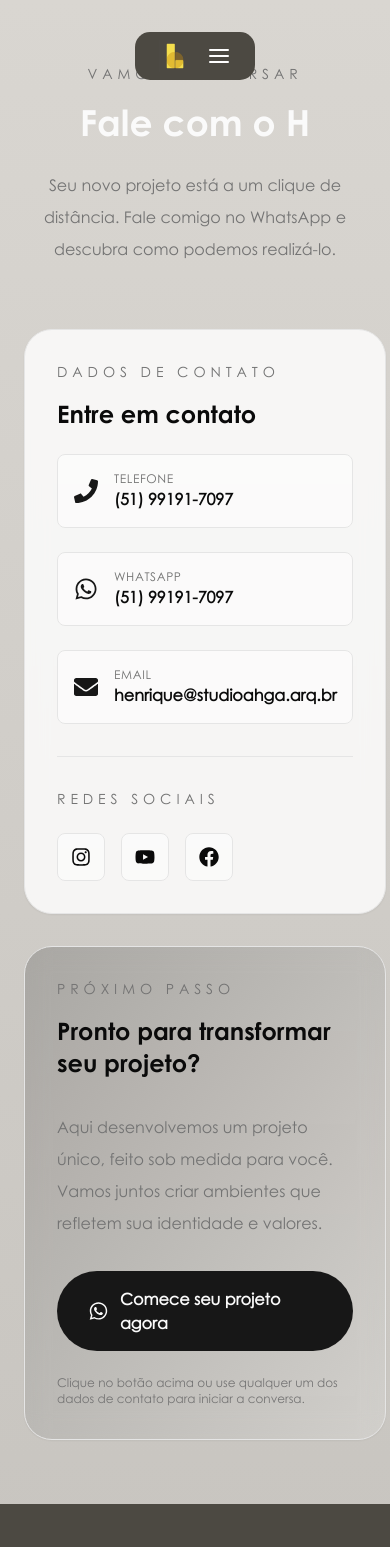
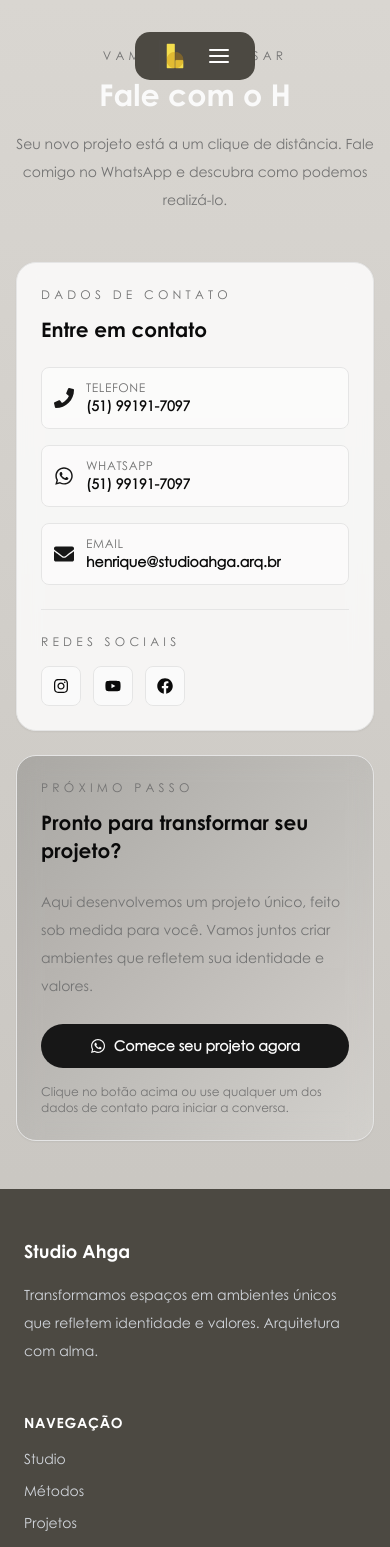
Before and after one commit to PedroGoettert/studio-ahga, a Next.js app: page /contato in a window 390 px wide. Shown: the top 1547 px of the page. Built offline with nearby package versions, Linux system fonts and the light colour scheme.

Commit message:
refactor: implement mobile-first responsiveness in contato page

```diff
--- a/src/app/contato/page.tsx
+++ b/src/app/contato/page.tsx
@@ -2,53 +2,56 @@
 
 import { Footer } from "@/components/Footer";
 import {
+	FaEnvelope,
 	FaFacebook,
-	FaYoutube,
-	FaWhatsapp,
 	FaInstagram,
 	FaPhone,
-	FaEnvelope,
+	FaWhatsapp,
+	FaYoutube,
 } from "react-icons/fa";
 
 export default function Contato() {
 	return (
 		<main className="min-h-screen bg-gradient-to-b from-[#d9d6d1] to-[#c0bdb8] text-foreground">
-			<section className="mx-auto max-w-6xl px-6 py-16 lg:px-8 lg:py-24">
+			<section className="mx-auto max-w-6xl px-4 py-12 sm:px-6 sm:py-16 lg:px-8 lg:py-24">
 				<div className="text-center">
-					<p className="font-text text-sm uppercase tracking-[0.35em] text-muted-foreground">
+					<p className="font-text text-xs sm:text-sm uppercase tracking-[0.35em] text-muted-foreground">
 						Vamos conversar
 					</p>
-					<h1 className="mt-4 font-title text-4xl font-semibold leading-tight text-primary-foreground sm:text-5xl">
+					<h1 className="mt-3 sm:mt-4 font-title text-3xl sm:text-4xl lg:text-5xl font-semibold leading-tight text-primary-foreground">
 						Fale com o H
 					</h1>
-					<p className="mx-auto mt-6 max-w-3xl font-text text-base leading-8 text-muted-foreground sm:text-lg">
-						Seu novo projeto está a um clique de distância. Fale comigo no WhatsApp
-						e descubra como podemos realizá-lo.
+					<p className="mx-auto mt-4 sm:mt-6 max-w-3xl font-text text-sm sm:text-base lg:text-lg leading-7 sm:leading-8 text-muted-foreground">
+						Seu novo projeto está a um clique de distância. Fale comigo no
+						WhatsApp e descubra como podemos realizá-lo.
 					</p>
 				</div>
 
-				<div className="mt-16 grid gap-8 md:grid-cols-2">
-					<div className="rounded-[28px] border border-border bg-card/80 p-8 shadow-sm backdrop-blur-md">
+				<div className="mt-12 sm:mt-16 grid gap-6 sm:gap-8 lg:grid-cols-2">
+					<div className="rounded-[20px] sm:rounded-[28px] border border-border bg-card/80 p-6 sm:p-8 shadow-sm backdrop-blur-md">
 						<div className="mb-6">
-							<p className="font-text text-sm uppercase tracking-[0.35em] text-muted-foreground">
+							<p className="font-text text-xs sm:text-sm uppercase tracking-[0.35em] text-muted-foreground">
 								Dados de Contato
 							</p>
-							<h2 className="mt-4 font-title text-2xl font-semibold text-foreground">
+							<h2 className="mt-3 sm:mt-4 font-title text-xl sm:text-2xl font-semibold text-foreground">
 								Entre em contato
 							</h2>
 						</div>
 
-						<div className="space-y-6">
+						<div className="space-y-4 sm:space-y-6">
 							<a
 								href="tel:+5551991917097"
-								className="flex items-center gap-4 rounded-lg border border-border bg-background/50 p-4 transition-all hover:bg-background"
+								className="flex items-center gap-3 sm:gap-4 rounded-lg border border-border bg-background/50 p-3 sm:p-4 transition-all hover:bg-background"
 							>
-								<FaPhone size={24} className="text-primary flex-shrink-0" />
-								<div className="flex flex-col">
+								<FaPhone
+									size={20}
+									className="text-primary flex-shrink-0 sm:size-6"
+								/>
+								<div className="flex flex-col min-w-0">
 									<span className="font-text text-xs uppercase tracking-wider text-muted-foreground">
 										Telefone
 									</span>
-									<span className="font-text font-semibold text-foreground">
+									<span className="font-text font-semibold text-foreground text-sm sm:text-base truncate">
 										(51) 99191-7097
 									</span>
 								</div>
@@ -56,14 +59,17 @@ export default function Contato() {
 
 							<a
 								href="https://api.whatsapp.com/send/?phone=5551991917097"
-								className="flex items-center gap-4 rounded-lg border border-border bg-background/50 p-4 transition-all hover:bg-background"
+								className="flex items-center gap-3 sm:gap-4 rounded-lg border border-border bg-background/50 p-3 sm:p-4 transition-all hover:bg-background"
 							>
-								<FaWhatsapp size={24} className="text-primary flex-shrink-0" />
-								<div className="flex flex-col">
+								<FaWhatsapp
+									size={20}
+									className="text-primary flex-shrink-0 sm:size-6"
+								/>
+								<div className="flex flex-col min-w-0">
 									<span className="font-text text-xs uppercase tracking-wider text-muted-foreground">
 										WhatsApp
 									</span>
-									<span className="font-text font-semibold text-foreground">
+									<span className="font-text font-semibold text-foreground text-sm sm:text-base truncate">
 										(51) 99191-7097
 									</span>
 								</div>
@@ -71,74 +77,78 @@ export default function Contato() {
 
 							<a
 								href="mailto:henrique@studioahga.arq.br"
-								className="flex items-center gap-4 rounded-lg border border-border bg-background/50 p-4 transition-all hover:bg-background"
+								className="flex items-center gap-3 sm:gap-4 rounded-lg border border-border bg-background/50 p-3 sm:p-4 transition-all hover:bg-background"
 							>
-								<FaEnvelope size={24} className="text-primary flex-shrink-0" />
-								<div className="flex flex-col">
+								<FaEnvelope
+									size={20}
+									className="text-primary flex-shrink-0 sm:size-6"
+								/>
+								<div className="flex flex-col min-w-0">
 									<span className="font-text text-xs uppercase tracking-wider text-muted-foreground">
 										Email
 									</span>
-									<span className="font-text font-semibold text-foreground">
+									<span className="font-text font-semibold text-foreground text-sm sm:text-base truncate">
 										henrique@studioahga.arq.br
 									</span>
 								</div>
 							</a>
 						</div>
 
-						<div className="mt-8 border-t border-border pt-8">
-							<p className="font-text text-sm uppercase tracking-[0.35em] text-muted-foreground mb-6">
+						<div className="mt-6 sm:mt-8 border-t border-border pt-6 sm:pt-8">
+							<p className="font-text text-xs sm:text-sm uppercase tracking-[0.35em] text-muted-foreground mb-4 sm:mb-6">
 								Redes Sociais
 							</p>
-							<div className="flex gap-4">
+							<div className="flex gap-3 sm:gap-4">
 								<a
 									href="https://www.instagram.com/studioahga/"
-									className="flex h-12 w-12 items-center justify-center rounded-lg border border-border bg-background/50 transition-all hover:bg-primary hover:text-primary-foreground"
+									className="flex h-10 sm:h-12 w-10 sm:w-12 items-center justify-center rounded-lg border border-border bg-background/50 transition-all hover:bg-primary hover:text-primary-foreground flex-shrink-0"
 									aria-label="Instagram"
 								>
-									<FaInstagram size={20} />
+									<FaInstagram size={16} className="sm:size-5" />
 								</a>
 								<a
 									href="https://www.youtube.com/@canaldoahga"
-									className="flex h-12 w-12 items-center justify-center rounded-lg border border-border bg-background/50 transition-all hover:bg-primary hover:text-primary-foreground"
+									className="flex h-10 sm:h-12 w-10 sm:w-12 items-center justify-center rounded-lg border border-border bg-background/50 transition-all hover:bg-primary hover:text-primary-foreground flex-shrink-0"
 									aria-label="YouTube"
 								>
-									<FaYoutube size={20} />
+									<FaYoutube size={16} className="sm:size-5" />
 								</a>
 								<a
 									href="https://www.facebook.com/studioahga/"
-									className="flex h-12 w-12 items-center justify-center rounded-lg border border-border bg-background/50 transition-all hover:bg-primary hover:text-primary-foreground"
+									className="flex h-10 sm:h-12 w-10 sm:w-12 items-center justify-center rounded-lg border border-border bg-background/50 transition-all hover:bg-primary hover:text-primary-foreground flex-shrink-0"
 									aria-label="Facebook"
 								>
-									<FaFacebook size={20} />
+									<FaFacebook size={16} className="sm:size-5" />
 								</a>
 							</div>
 						</div>
 					</div>
 
-					<div className="rounded-[28px] border border-border bg-gradient-to-br from-primary/20 to-secondary/20 p-8 shadow-sm backdrop-blur-md flex flex-col justify-center">
-						<div className="mb-8">
-							<p className="font-text text-sm uppercase tracking-[0.35em] text-muted-foreground">
+					<div className="rounded-[20px] sm:rounded-[28px] border border-border bg-gradient-to-br from-primary/20 to-secondary/20 p-6 sm:p-8 shadow-sm backdrop-blur-md flex flex-col justify-center">
+						<div className="mb-6 sm:mb-8">
+							<p className="font-text text-xs sm:text-sm uppercase tracking-[0.35em] text-muted-foreground">
 								Próximo Passo
 							</p>
-							<h2 className="mt-4 font-title text-2xl font-semibold text-foreground">
+							<h2 className="mt-3 sm:mt-4 font-title text-xl sm:text-2xl font-semibold text-foreground">
 								Pronto para transformar seu projeto?
 							</h2>
 						</div>
 
-						<p className="font-text text-base leading-8 text-muted-foreground mb-8">
+						<p className="font-text text-sm sm:text-base leading-7 sm:leading-8 text-muted-foreground mb-6 sm:mb-8">
 							Aqui desenvolvemos um projeto único, feito sob medida para você.
-							Vamos juntos criar ambientes que refletem sua identidade e valores.
+							Vamos juntos criar ambientes que refletem sua identidade e
+							valores.
 						</p>
 
 						<a
 							href="https://api.whatsapp.com/send/?phone=5551991917097"
-							className="inline-flex items-center justify-center gap-3 rounded-full bg-primary px-8 py-4 font-text font-semibold text-primary-foreground transition-all hover:bg-primary/90"
+							className="inline-flex items-center justify-center gap-2 sm:gap-3 rounded-full bg-primary px-6 sm:px-8 py-3 sm:py-4 font-text font-semibold text-primary-foreground transition-all hover:bg-primary/90 text-sm sm:text-base"
 						>
-							<FaWhatsapp size={20} />
+							<FaWhatsapp size={16} className="sm:size-5" />
 							<span>Comece seu projeto agora</span>
 						</a>
 
-						<p className="mt-6 font-text text-xs text-muted-foreground">
+						<p className="mt-4 sm:mt-6 font-text text-xs text-muted-foreground">
 							Clique no botão acima ou use qualquer um dos dados de contato para
 							iniciar a conversa.
 						</p>
```
